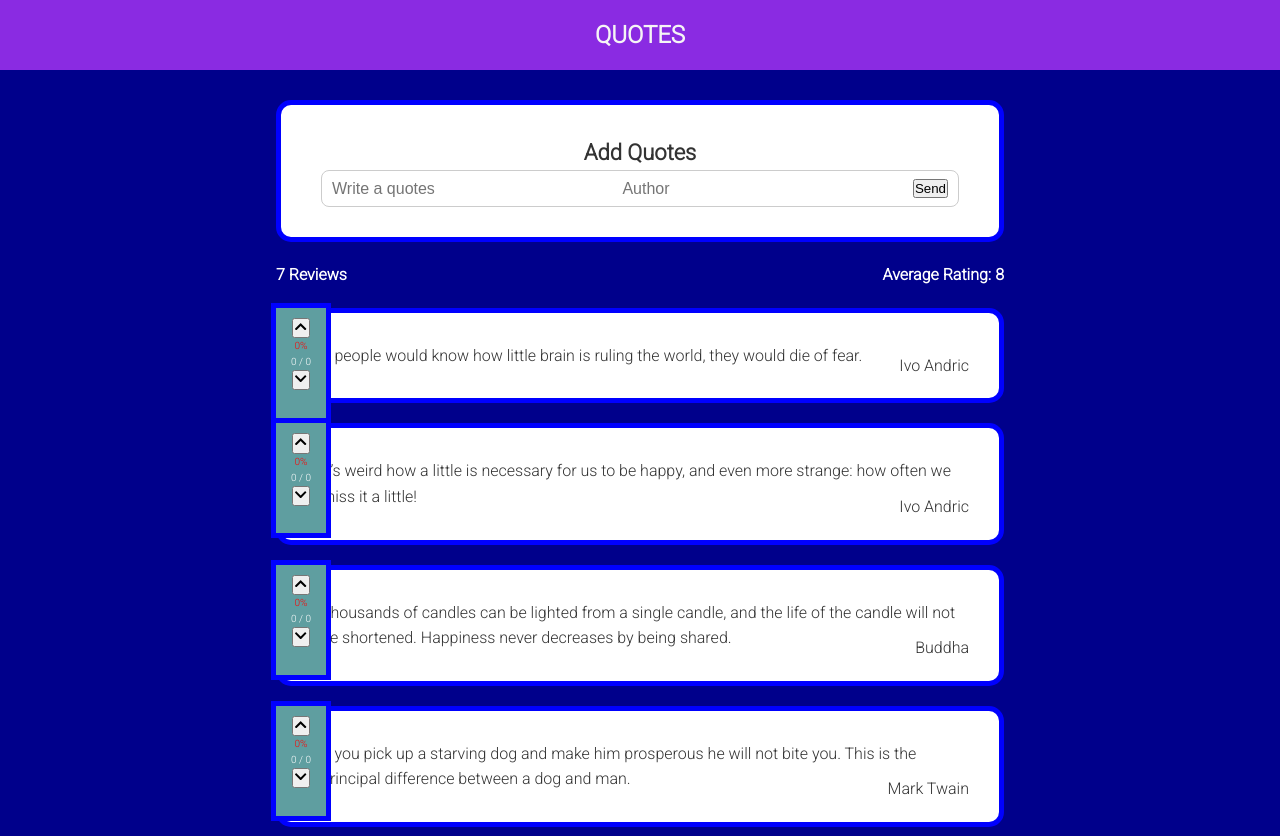
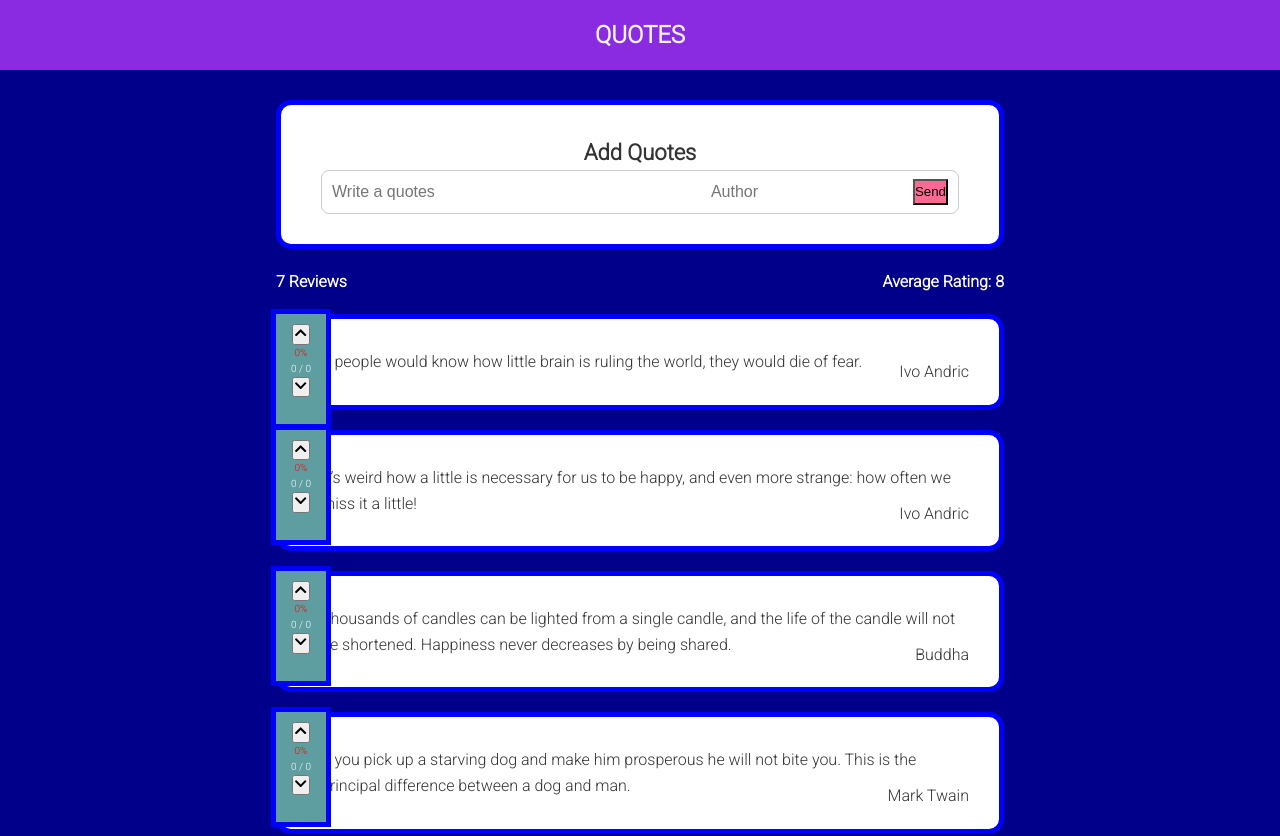
Before and after one commit to VladanStar/QuotesTask, a React (Create React App) app: page / in a window 1280 px wide. Shown: the top 836 px of the page. Built offline with nearby package versions, Linux system fonts and the light colour scheme.

Commit message:
Add button style

```diff
--- a/src/components/data/QuotesForm.js
+++ b/src/components/data/QuotesForm.js
@@ -1,6 +1,7 @@
 import React from "react";
 import Card from "../shared/Card";
 import { useState } from "react";
+import Button from "../shared/Button";
 
 const QuotesForm = () => {
   const [text, setText] = useState("");
@@ -19,11 +20,11 @@ const QuotesForm = () => {
             type="text"
             placeholder="Write a quotes"
             value={text}
-          />
-          <input onChange={handleTextchange} type="text" placeholder="Author"
+          /><br/>
+          <input style={{width:"30px"}}onChange={handleTextchange} type="text" placeholder="Author"
           value={author}
           />
-          <button type="submit">Send</button>
+          <Button type="submit" version="secondary">Send</Button>
         </div>
       </form>
     </Card>
--- a/src/components/shared/Button.js
+++ b/src/components/shared/Button.js
@@ -1,11 +1,11 @@
-import React from 'react'
+import React from "react";
 
-const Button = ({children, version, type,isdDsabled}) => {
+const Button = ({ children, version, type, isDisabled }) => {
   return (
-   <button type={type} disabled={isDisabled}>
-    {children}
+    <button type={type} disabled={isDisabled} className={`btn-${version}`}>
+      {children}
     </button>
-  )
-}
+  );
+};
 
-export default Button
+export default Button;
```
